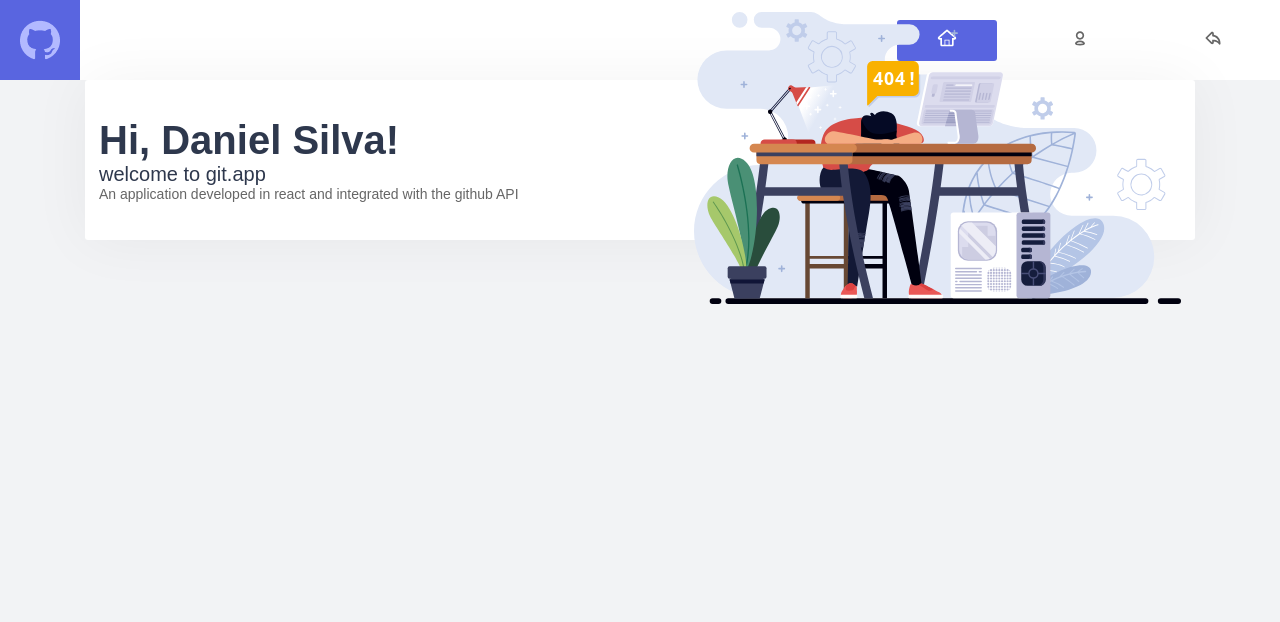
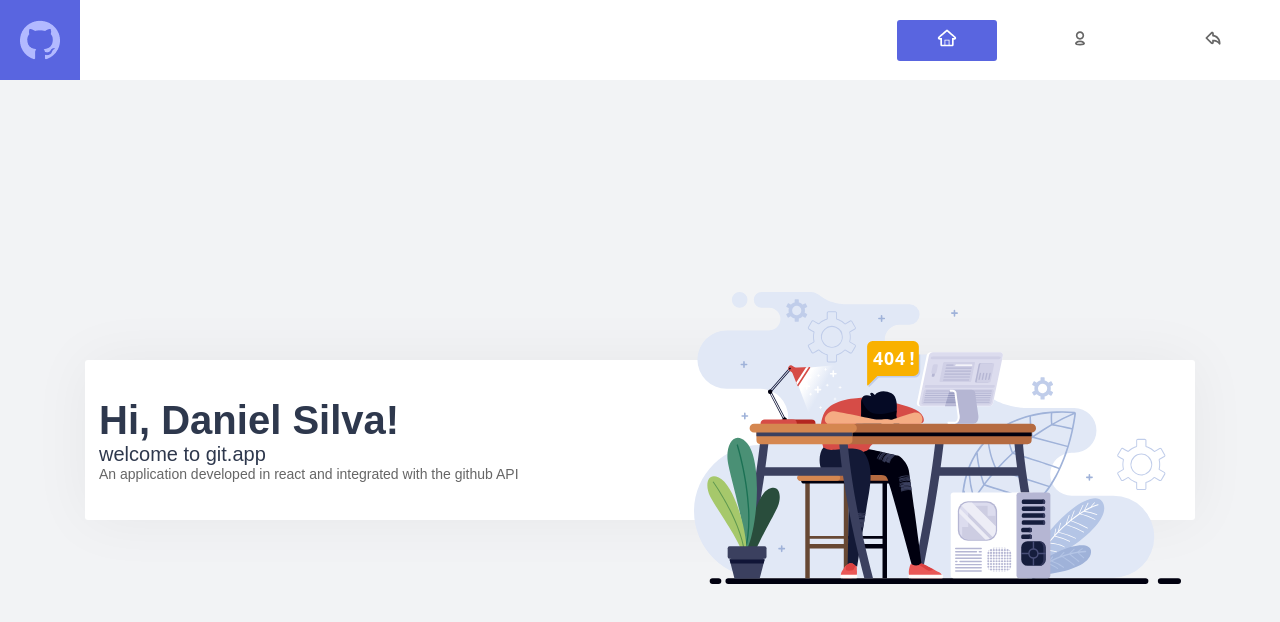
Before and after one commit to dfsilvadev/react-firebase, a React (Create React App) app: page / in a window 1280 px wide. Shown: the top 622 px of the page. Built offline with nearby package versions, Linux system fonts and the light colour scheme.

Commit message:
feat: iniciado implementação da page home

```diff
--- a/src/pages/Home/index.jsx
+++ b/src/pages/Home/index.jsx
@@ -1,9 +1,12 @@
 import HeaderHome from "../../components/HeaderHome";
+import { Content } from "./styles";
 
 const Home = () => {
   return (
     <section className="container">
-      <HeaderHome />
+      <Content>
+        <HeaderHome />
+      </Content>
     </section>
   );
 };
--- a/src/pages/Home/styles.js
+++ b/src/pages/Home/styles.js
@@ -0,0 +1,10 @@
+import styled from "styled-components";
+
+export const Content = styled.section`
+  width: 100%;
+  height: calc(100vh - 5rem);
+  display: flex;
+  align-items: center;
+  justify-content: center;
+  flex-direction: column;
+`;
```
